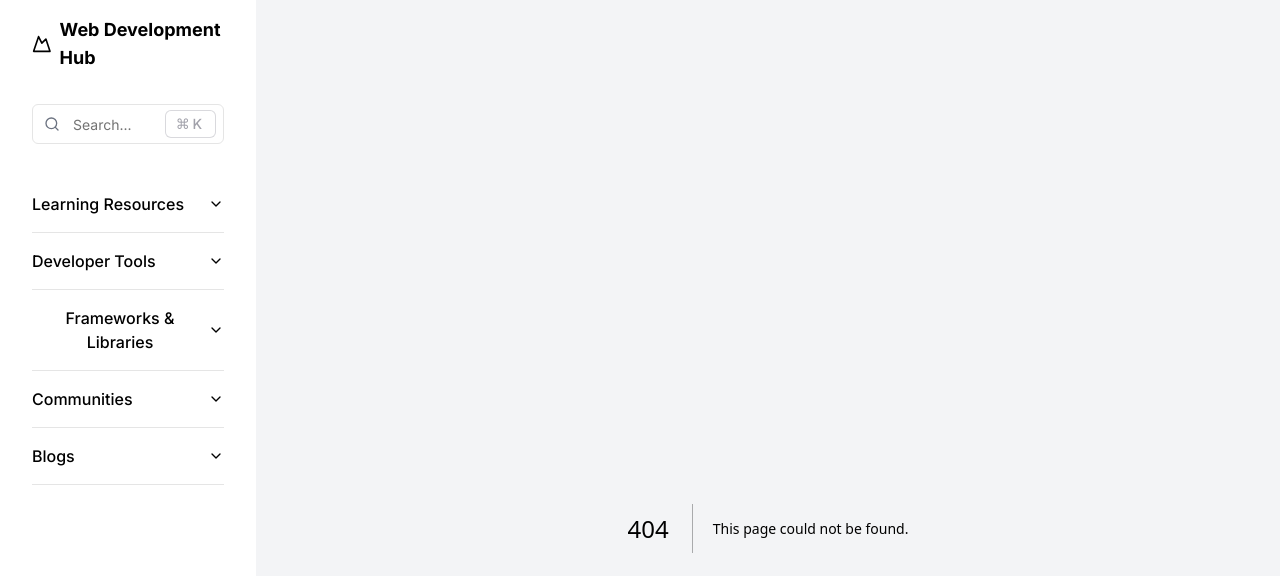
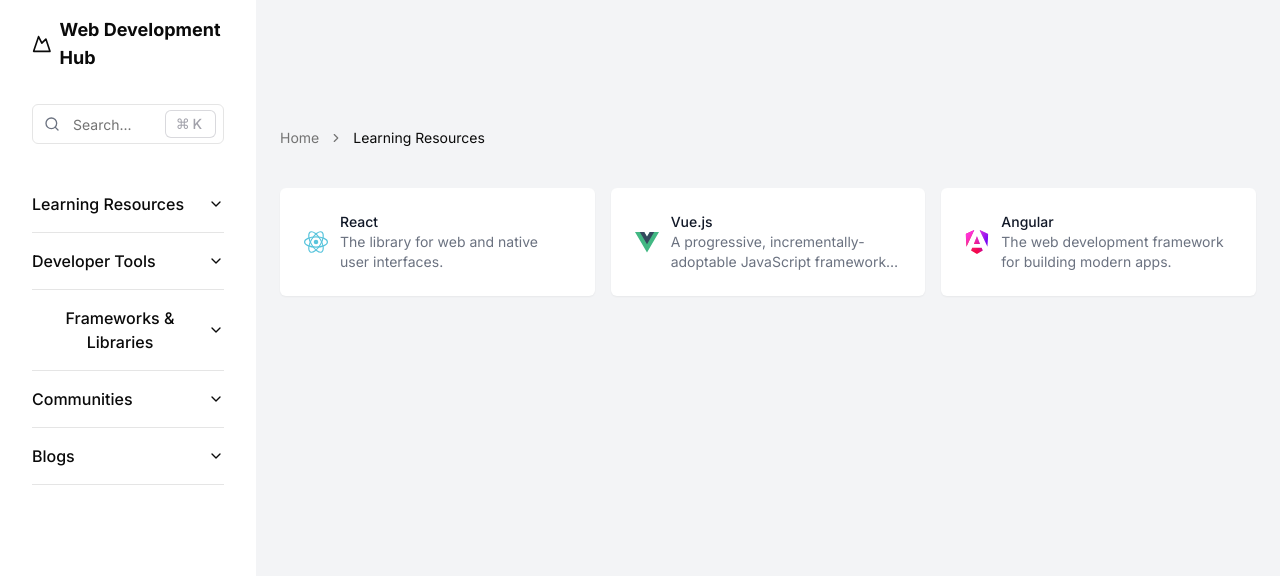
Before and after one commit to jpsanantonio/web-development-hub, a Next.js app: page /frameworks-and-libraries in a window 1280 px wide. Before the commit this address had no page. Shown: the top 576 px of the page. Built offline with nearby package versions, Linux system fonts and the light colour scheme.

Commit message:
Add Frameworks & Libraries Page

```diff
--- /dev/null
+++ b/app/frameworks-and-libraries/page.tsx
@@ -0,0 +1,49 @@
+import Link from "next/link";
+import {
+  Breadcrumb,
+  BreadcrumbItem,
+  BreadcrumbLink,
+  BreadcrumbList,
+  BreadcrumbPage,
+  BreadcrumbSeparator,
+} from "@/components/ui/breadcrumb";
+import { SECTIONS } from "@/constants/sections";
+
+export default function Page() {
+  return (
+    <div className="container px-4 md:px-6 flex flex-col gap-10">
+      <Breadcrumb>
+        <BreadcrumbList>
+          <BreadcrumbItem>
+            <BreadcrumbLink href="/">Home</BreadcrumbLink>
+          </BreadcrumbItem>
+          <BreadcrumbSeparator />
+          <BreadcrumbItem>
+            <BreadcrumbPage>Learning Resources</BreadcrumbPage>
+          </BreadcrumbItem>
+        </BreadcrumbList>
+      </Breadcrumb>
+      <div className="grid grid-cols-1 gap-4 sm:grid-cols-2 md:grid-cols-3">
+        {SECTIONS[2].links.map((link) => (
+          <Link
+            key={link.title}
+            className="group flex items-center gap-3 rounded-md bg-white p-6 shadow-sm transition-colors hover:bg-gray-50 dark:bg-gray-950 dark:hover:bg-gray-800"
+            href={link.href}
+            target="_blank"
+            rel="noopener noreferrer"
+          >
+            <link.icon width={50} height={50} />
+            <div className="flex-1">
+              <p className="text-sm font-medium text-gray-900 group-hover:text-gray-900 dark:text-gray-50 dark:group-hover:text-gray-50">
+                {link.title}
+              </p>
+              <p className="text-sm text-gray-500 line-clamp-2 group-hover:text-gray-700 dark:text-gray-400 dark:group-hover:text-gray-300">
+                {link.description}
+              </p>
+            </div>
+          </Link>
+        ))}
+      </div>
+    </div>
+  );
+}
--- a/constants/sections.ts
+++ b/constants/sections.ts
@@ -150,6 +150,7 @@ export const SECTIONS = [
   {
     icon: FrameworkAndLibrariesIcon,
     title: "Frameworks & Libraries",
+    href: "/frameworks-and-libraries",
     description:
       "Popular frameworks and libraries to help you build robust and scalable web applications efficiently.",
     links: [
```
